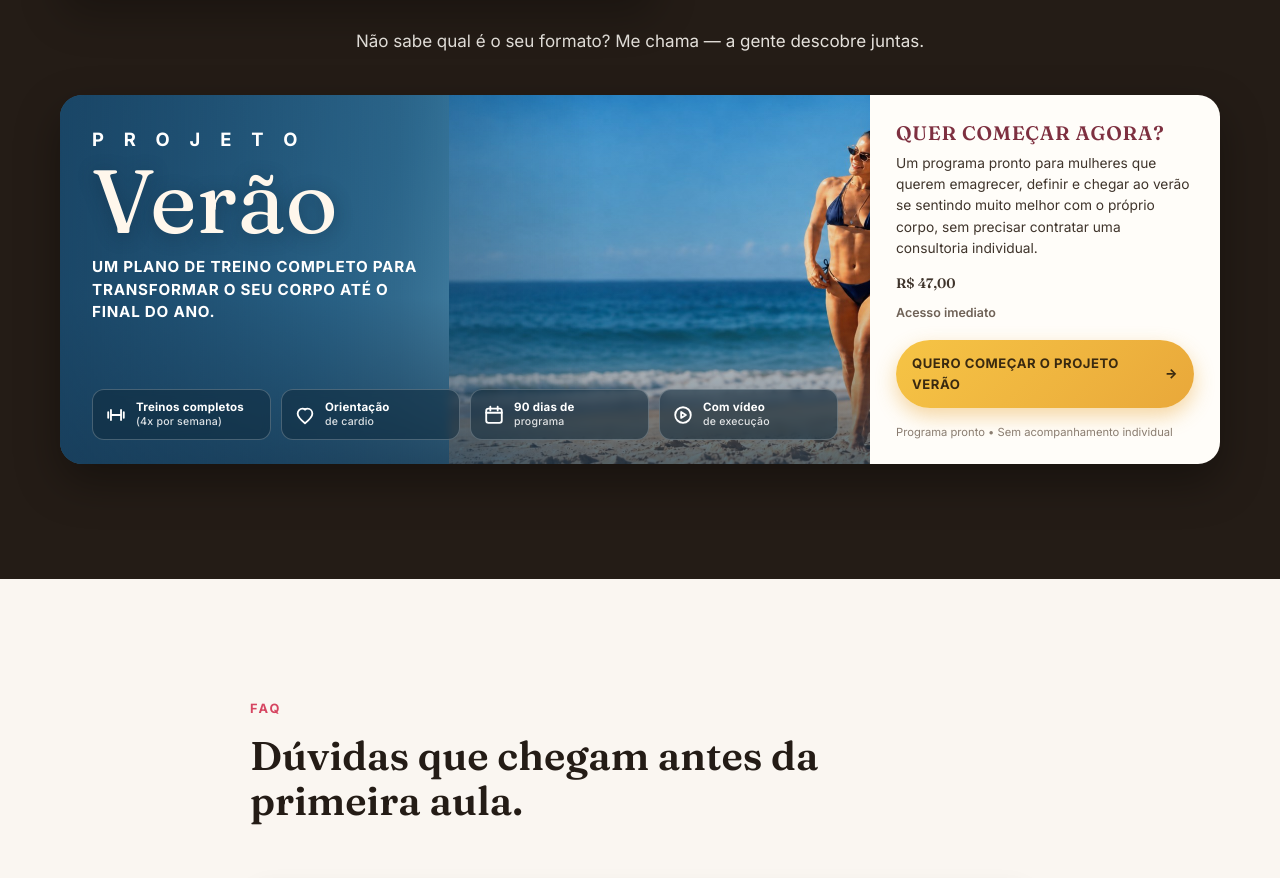
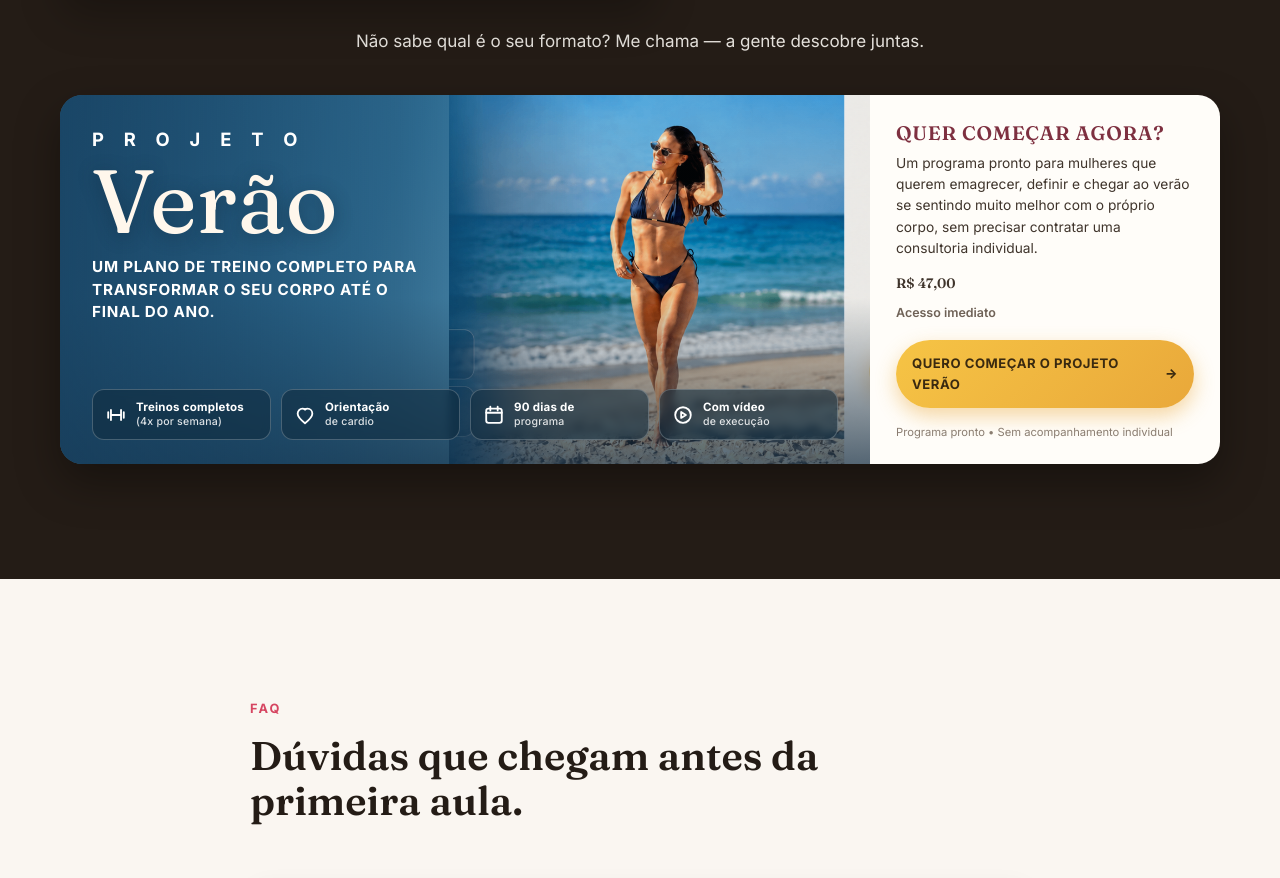
Before and after one commit to contatofenixads/rita-guerra-personal, a React (Vite) app: page / in a window 1280 px wide. Shown: the part 9198-10076 px from the top of the page. Built offline with nearby package versions, Linux system fonts and the light colour scheme; no server answers; the database is empty; a web font is replaced by a local one.

Commit message:
chore: publish workspace changes

```diff
--- a/src/App.tsx
+++ b/src/App.tsx
@@ -21,6 +21,7 @@ import antesDepois4 from './assets/antes-depois-4.jpg';
 import resultadoGluteo from './assets/resultado-gluteo.jpg';
 import resultado3Meses from './assets/resultado-3meses.jpg';
 import pvHeroPraia from './assets/pv-hero-praia.jpg';
+import pvBannerHome from './assets/pv-banner-home.jpg';
 
 /* ---------- cabeçalho ---------- */
 
@@ -531,7 +532,7 @@ function Servicos() {
           <div className="verao-banner-media">
             <img
               className="verao-banner-foto"
-              src={pvHeroPraia}
+              src={pvBannerHome}
               alt="Rita Guerra na praia, de bikini, em dia de sol"
               loading="lazy"
               decoding="async"
```
Also changed, not shown: src/assets/pv-banner-home.jpg (added), 4 other files (tests, documents, lock files or other folders).
